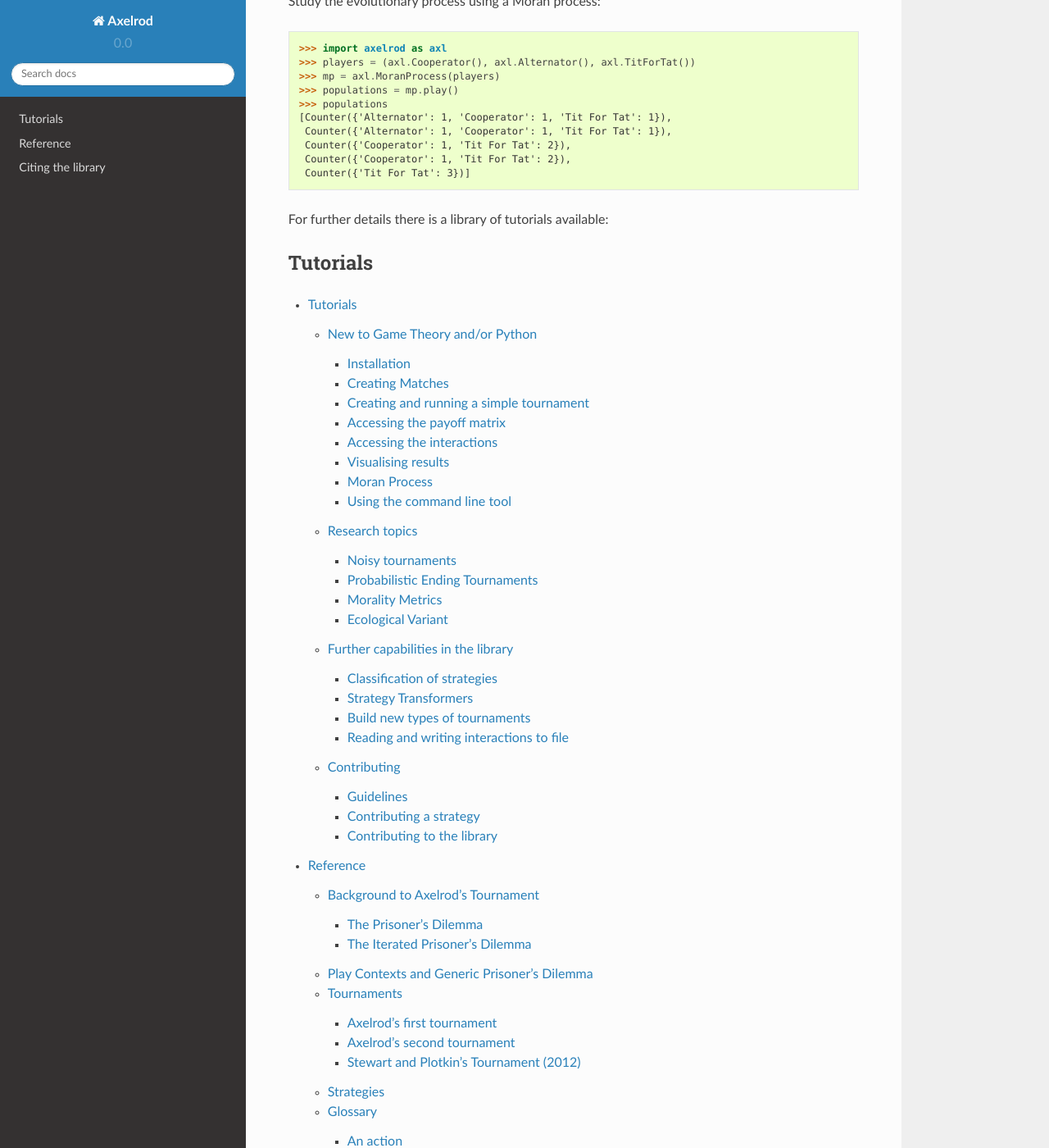
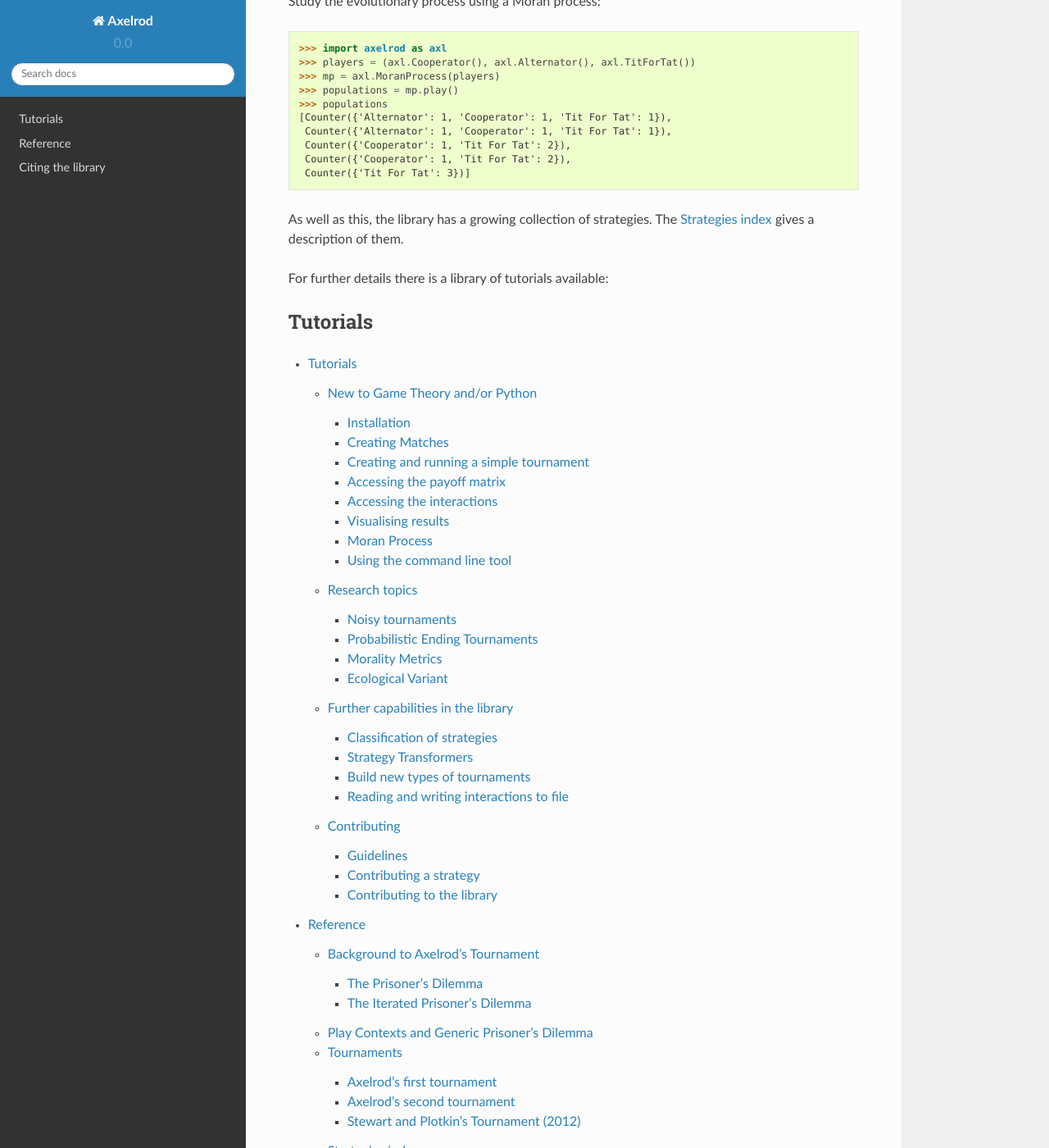
Before and after one commit to Axelrod-Python/Axelrod, a Sphinx documentation site: the page built from docs/index.rst, in a window 1280 px wide and 1400 px high, scrolled down 708 px. Shown: the whole window at 82% size. Built offline with Sphinx 7.4.7 and the Read the Docs theme 2.0.0, drawn with Linux system fonts in a browser that asks for light colours.

Commit message:
Adding sentence about strategies index.

```diff
--- a/docs/index.rst
+++ b/docs/index.rst
@@ -43,6 +43,9 @@ Study the evolutionary process using a Moran process::
      Counter({'Cooperator': 1, 'Tit For Tat': 2}),
      Counter({'Tit For Tat': 3})]
 
+As well as this, the library has a growing collection of strategies. The
+:ref:`strategies-index` gives a description of them.
+
 For further details there is a library of tutorials available:
 
 Tutorials
--- a/docs/reference/all_strategies.rst
+++ b/docs/reference/all_strategies.rst
@@ -1,5 +1,7 @@
-Strategies
-==========
+.. _strategies-index:
+
+Strategies index
+================
 
 Here are the docstrings of all the strategies in the library.
 
```
